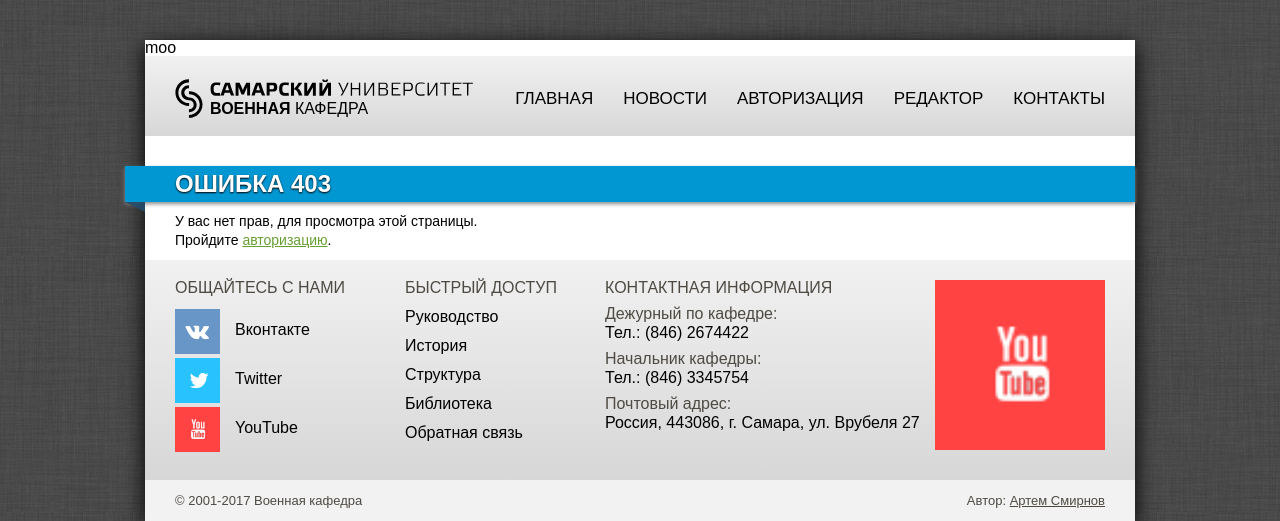
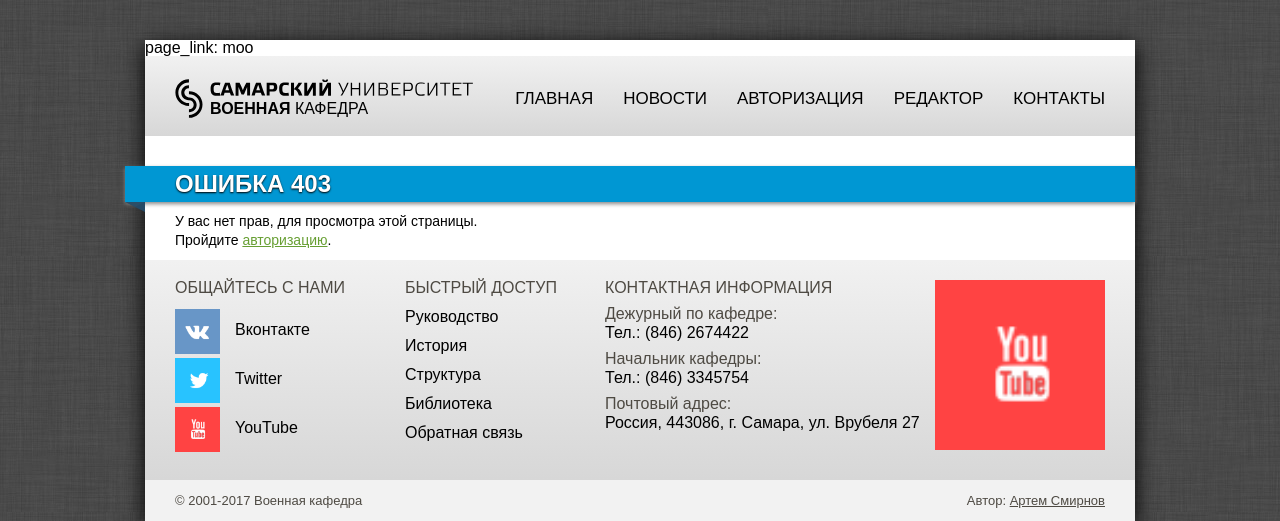
Before and after one commit to urpylka/simple-web-engine, a PHP site: page /moo in a window 1280 px wide. Shown: the top 521 px of the page. Run offline with PHP 8.4, Linux system fonts and the light colour scheme; data comes from the database, SQL or seed files in the repository; some libraries are stand-ins or nearby versions.

Commit message:
add comment for debug

```diff
--- a/htdocs/page.php
+++ b/htdocs/page.php
@@ -49,7 +49,7 @@ if($page_id!=NULL)
 }
 */
 $page_link=$_GET['link'];
-if ($DEBUG) { echo $page_link; }
+if ($DEBUG) { echo "page_link: ".$page_link; }
 if($page_link!=NULL)
 {
 	$page_sql=mysql_query("SELECT name,text,template,access_id FROM pages WHERE link='".$page_link."';");
```
